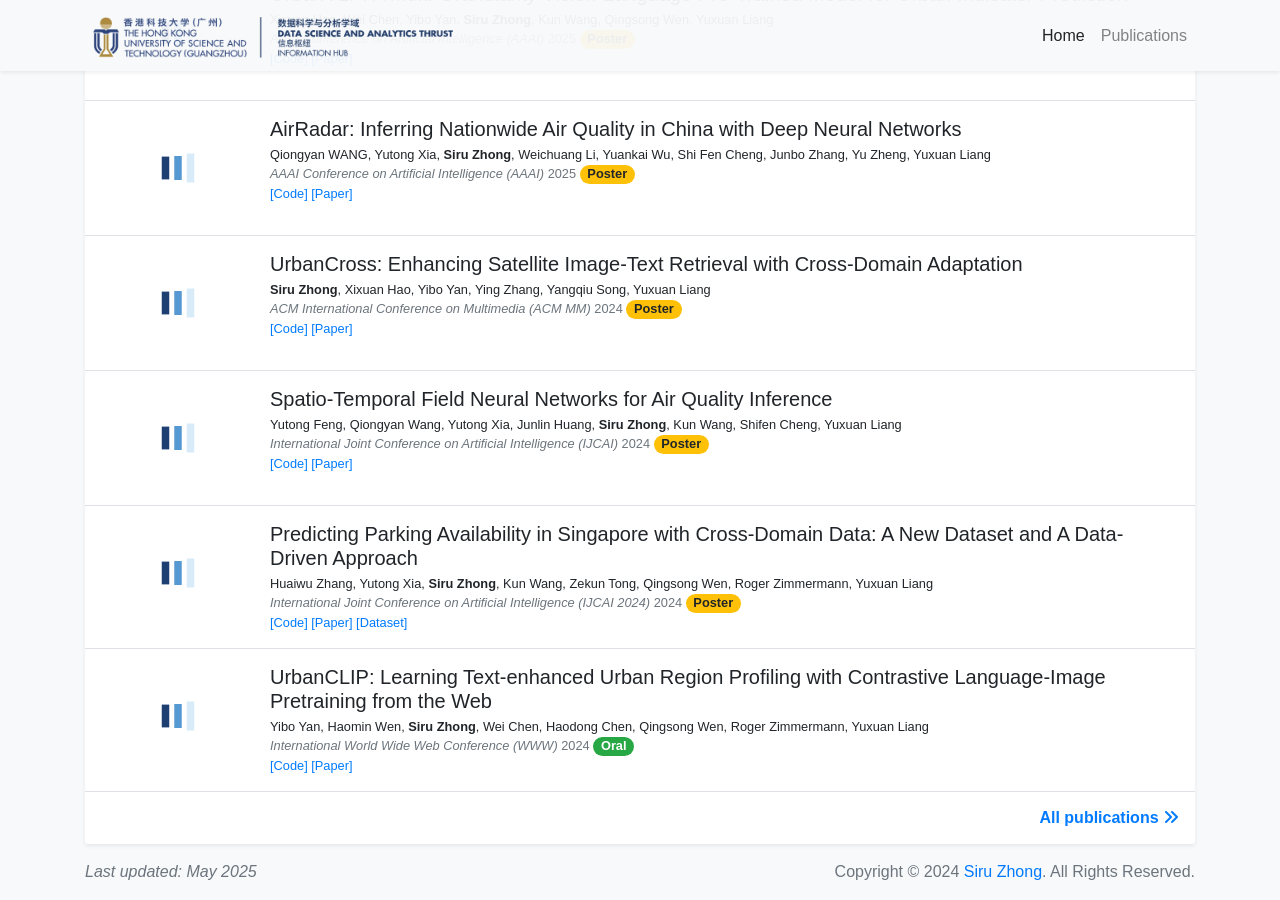
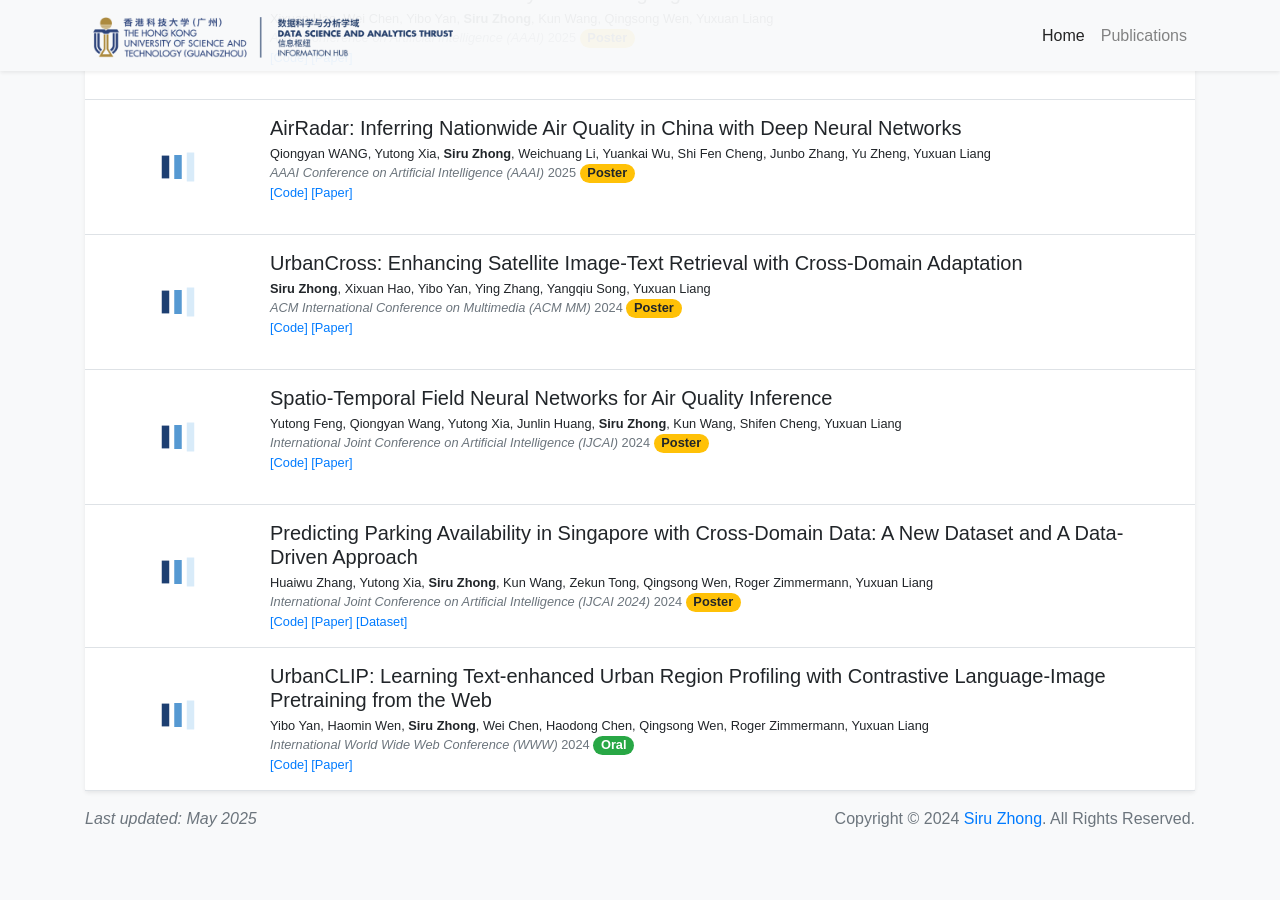
Before and after one commit to thunderlrr/songxinlei.github.io, a Jekyll site: the page built from index.html, in a window 1280 px wide and 900 px high, scrolled down 1726 px. Built offline with Jekyll 4.4.1, drawn with Linux system fonts in a browser that asks for light colours; a style sheet for code colours, icons or effects is not loaded; after the commit the page ends 2573 px from its top, so only the background shows below that.

Commit message:
update profile

```diff
--- a/_includes/widgets/publication_card.html
+++ b/_includes/widgets/publication_card.html
@@ -1,13 +1,10 @@
 {% assign publications = include.publications %}
 <div class="my-3 p-0 bg-white shadow-sm rounded-sm">
-    <h6 class="border-bottom border-gray p-3 mb-0">
+    <h6 class="border-gray p-3 mb-0">
         {% if include.title %}{{ include.title }}{% else %}<i class="fas fa-star"></i> Selected Recent Publications{% endif %}
         <a href="{{ 'publications' | relative_url }}">(view all <i class="fas fa-angle-double-right"></i>)</a>
     </h6>
     {% for item in publications limit:include.limit %}
         {% include widgets/publication_item.html item=item %}
     {% endfor %}
-    <h6 class="d-block p-3 mt-0 text-right">
-        <a href="{{ 'publications' | relative_url }}">All publications <i class="fas fa-angle-double-right"></i></a>
-    </h6>
 </div>
```
